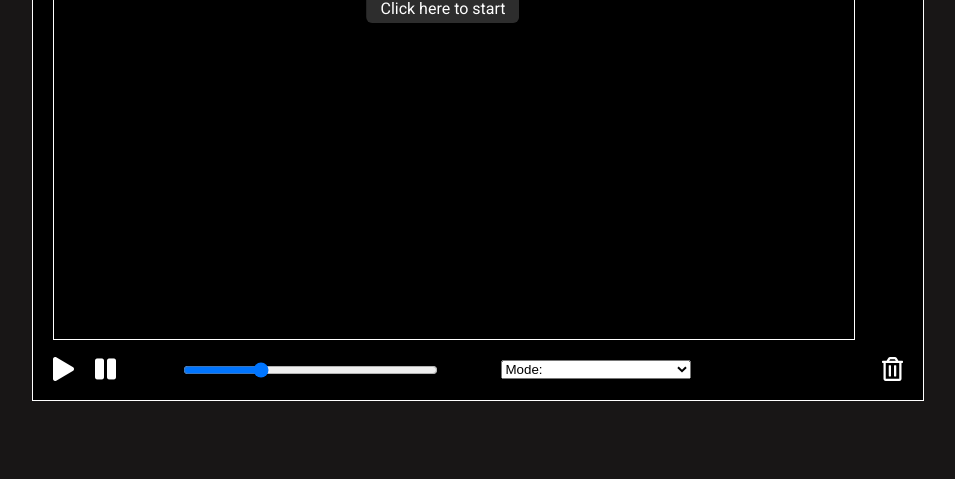
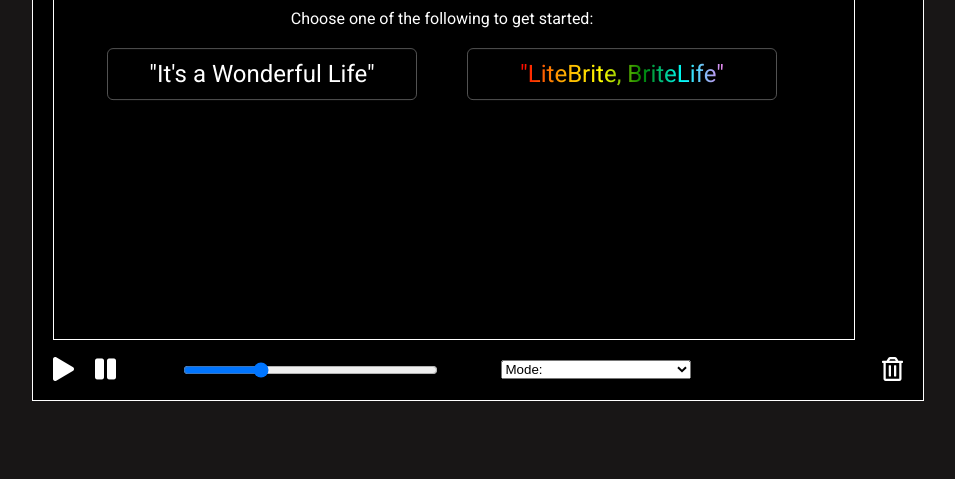
Before and after one commit to cjthom03/Game-of-life, a website built with webpack: page index.html in a window 1280 px wide. Shown: the part 321-800 px from the top of the page, without its empty margins (162-1117 px from the left). Built offline with nearby package versions, Linux system fonts and the light colour scheme.

Commit message:
Game complete

```diff
--- a/css/game_style.css
+++ b/css/game_style.css
@@ -115,7 +115,7 @@
   position: fixed;
   top: 50%;
   left: 50%;
-  transform: translate(-60%, -150%);
+  transform: translate(-55%, -90%);
   color: white;
   font-family: 'Roboto', sans-serif;
   z-index: 1;
@@ -130,19 +130,45 @@
 }
 
 .title {
-  font-size: 62px;
+  font-size: 72px;
   margin-bottom: 10px;
 }
 
-.start {
-  padding: 5px 14px;
-  background-color: #2d2d2d;
-  border-radius: 6px;
+.title-choose{
+  margin-bottom: 20px;
+  margin-top: 25px;
 }
 
-.start:hover {
-  transform: scale(1.02);
-  background-color: #484141;
+.start {
+  display: flex;
+}
+
+.start div{
+  display: flex;
+  justify-content: center;
+  padding: 11px 19px;
+  background-color: #000000;
+  border-radius: 6px;
+  border: 1px solid #525252;
+  font-size: 24px;
+  margin: 0px 25px;
+  width: 270px;
+}
+
+.start div:hover {
+  transform: scale(1.09);
+  background-color: #1d1d1d;
+  border: 1px solid #d8d8d8;
+}
+
+.brightlife button {
+  background: red;
+  background: -webkit-linear-gradient(left, red, orange , yellow, green, cyan, violet);
+  background: -o-linear-gradient(right, red, orange , yellow, green, cyan, violet);
+  background: -moz-linear-gradient(right, red, orange , yellow, green, cyan, violet);
+  background: linear-gradient(to right, red, orange , yellow, green, cyan, violet);
+  -webkit-background-clip: text;
+  -webkit-text-fill-color: transparent;
 }
 
 .game-wrapper {
--- a/index.html
+++ b/index.html
@@ -104,16 +104,20 @@
         <div class="title">
           <span>Charlie's Life</span>
         </div>
-        <div class="start animated fadeInDown" id="start">
-          <button type="button" name="start">Click here to start</button>
+        <div class="title-choose">
+          Choose one of the following to get started:
+        </div>
+        <div class="start" id="start" >
+          <div class="life">
+            <button type="button" value="life">"It's a Wonderful Life"</button>
+          </div>
+          <div class="brightlife"><button type="button" value="brightlife">"LiteBrite, BriteLife"</button></div>
         </div>
       </div>
       <div class="game-wrapper">
         <div class="game">
           <div class="game-top">
-            <div class="game-board" id="board">
-
-            </div>
+            <div class="game-board" id="board"></div>
             <div class="game-sidebar-options">
               <i class="fas fa-plus" id="toggle-sidebar"></i>
               <i class="fas fa-question-circle" id="display-help"></i>
--- a/scripts/actions.js
+++ b/scripts/actions.js
@@ -16,7 +16,7 @@
 const startButtonEvents = game => {
   const startButton = document.querySelector('#start');
 
-  startButton.addEventListener('click', () => {
+  startButton.addEventListener('click', (e) => {
     let parent = startButton.parentElement;
     startButton.addEventListener('animationend', () => {
       parent.classList.add('hide');
@@ -24,11 +24,12 @@
 
     let children = document.querySelectorAll('.title-wrapper > div');
     children.forEach(child => {
-      child.classList.remove('animated','fadeInDown');
       child.classList.add('animated','fadeOutUp');
     });
 
     addEvent('#toggle-sidebar', () => toggleSidebar());
+
+    changeRules(e, game);
     game.start();
   });
 };
--- a/scripts/bundle.js
+++ b/scripts/bundle.js
@@ -137,7 +137,7 @@
 var startButtonEvents = function startButtonEvents(game) {
   var startButton = document.querySelector('#start');
 
-  startButton.addEventListener('click', function () {
+  startButton.addEventListener('click', function (e) {
     var parent = startButton.parentElement;
     startButton.addEventListener('animationend', function () {
       parent.classList.add('hide');
@@ -145,13 +145,14 @@
 
     var children = document.querySelectorAll('.title-wrapper > div');
     children.forEach(function (child) {
-      child.classList.remove('animated', 'fadeInDown');
       child.classList.add('animated', 'fadeOutUp');
     });
 
     (0, _utils.addEvent)('#toggle-sidebar', function () {
       return toggleSidebar();
     });
+
+    changeRules(e, game);
     game.start();
   });
 };
```
